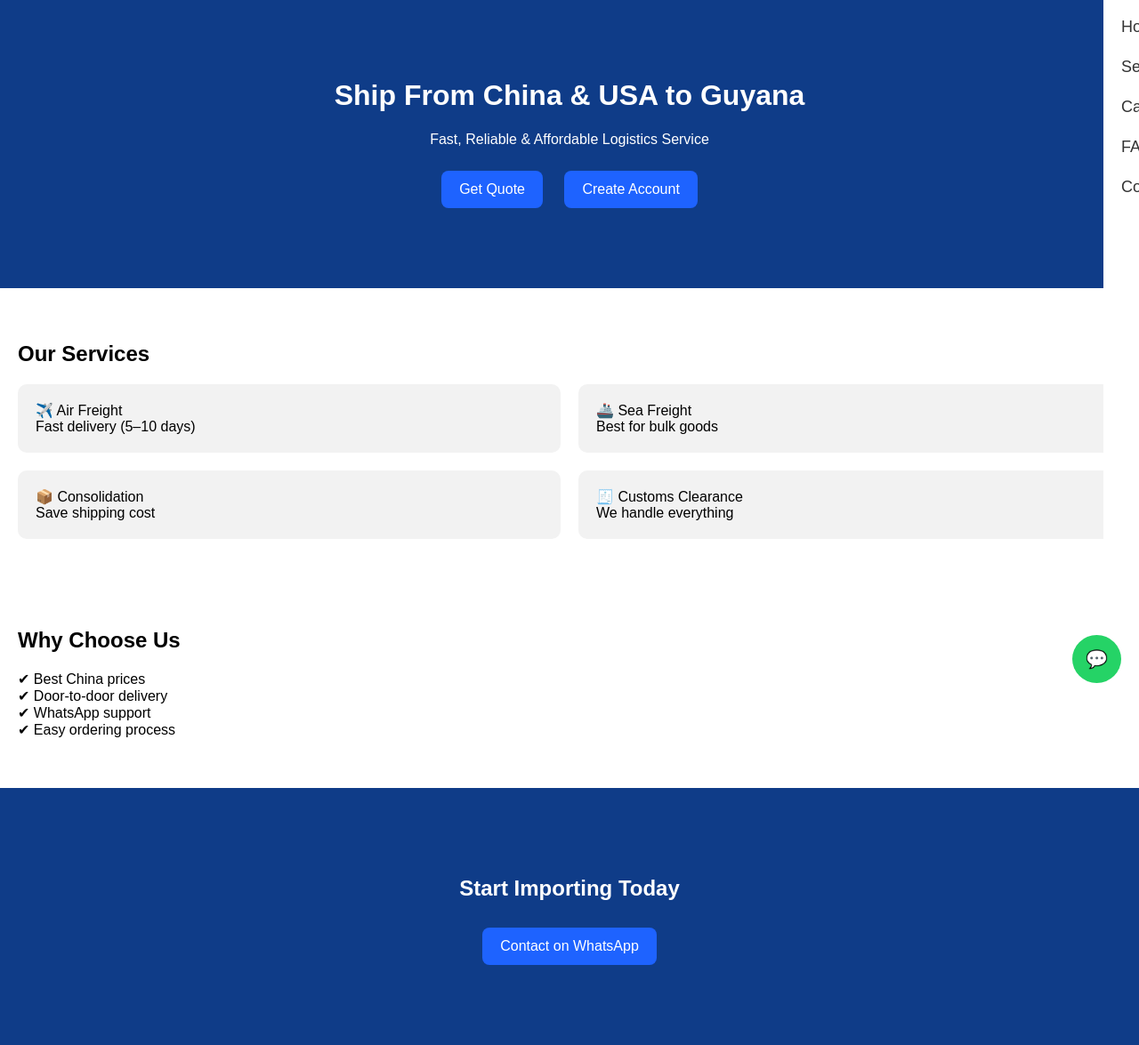
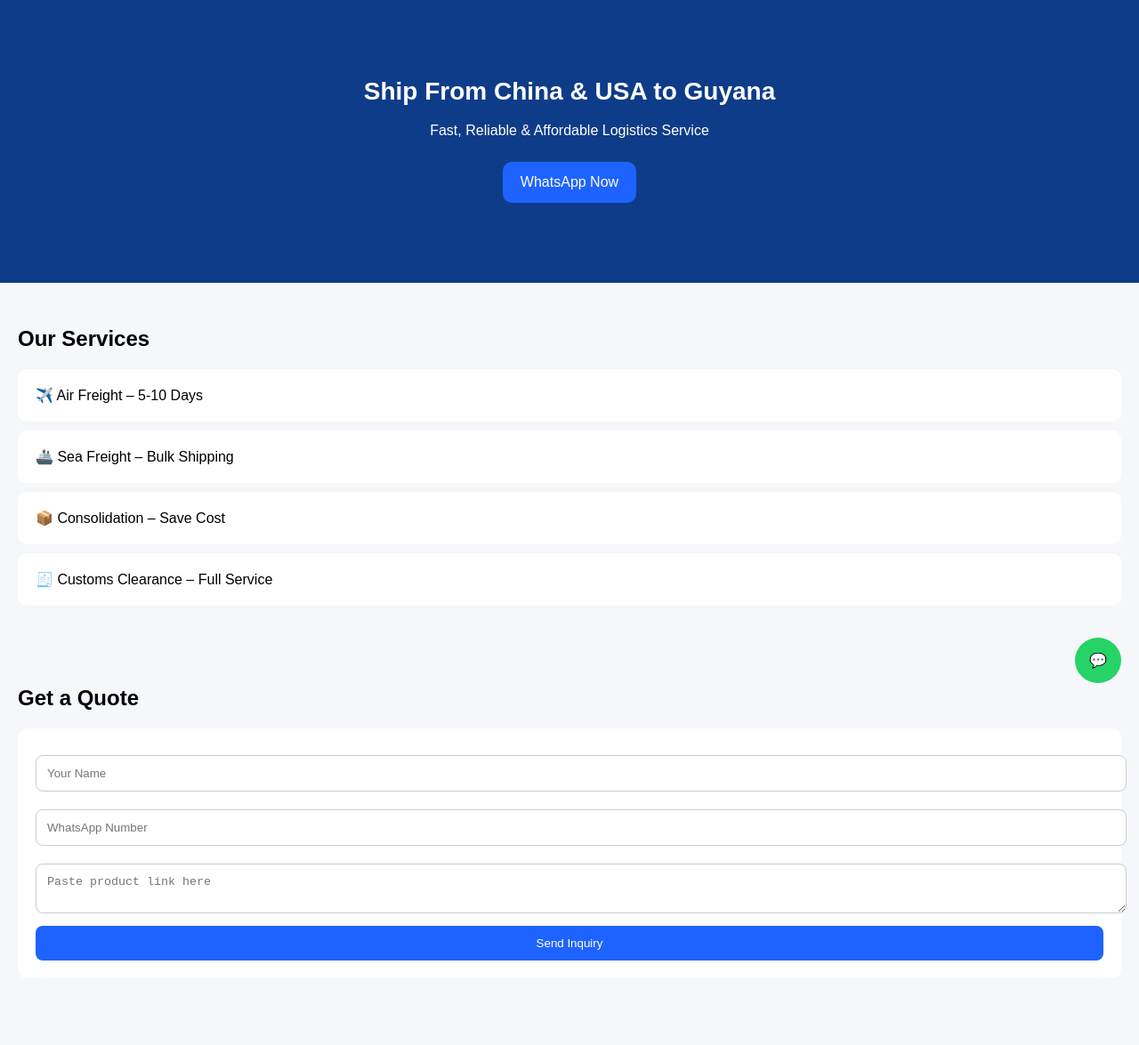
Before and after one commit to chinasource998-hub/chinasource998-hub.github.io, a plain HTML site: page index.html in a window 1280 px wide. Shown: the part 12-1187 px from the top of the page at 89% size. After the commit the page ends 1142 px from the top, so only its background shows below. Drawn offline with Linux system fonts and the light colour scheme.

Commit message:
Revamp layout and update service offerings

```diff
--- a/index.html
+++ b/index.html
@@ -9,80 +9,65 @@
 body{
     margin:0;
     font-family:Arial, sans-serif;
-    background:#0f3c88;
-    color:white;
-}
-
-/* MENU */
-.menu-btn{
-    position:fixed;
-    top:15px;
-    right:15px;
-    font-size:24px;
-    cursor:pointer;
-}
-
-.sidebar{
-    position:fixed;
-    right:-250px;
-    top:0;
-    width:250px;
-    height:100%;
-    background:white;
-    color:black;
-    padding:20px;
-    transition:0.3s;
-}
-
-.sidebar a{
-    display:block;
-    padding:12px 0;
-    text-decoration:none;
-    color:#333;
-    font-size:18px;
-}
-
-.sidebar.active{
-    right:0;
+    background:#f5f7fb;
 }
 
 /* HERO */
 .hero{
+    background:#0f3c88;
+    color:white;
     padding:80px 20px;
     text-align:center;
 }
 
 .hero h1{
-    font-size:32px;
+    font-size:28px;
 }
 
 .btn{
     display:inline-block;
     margin:10px;
-    padding:12px 20px;
+    padding:14px 20px;
     background:#1e63ff;
     color:white;
-    border-radius:8px;
+    border-radius:10px;
     text-decoration:none;
 }
 
 /* SECTION */
 .section{
-    padding:40px 20px;
-    background:white;
-    color:black;
-}
-
-.grid{
-    display:grid;
-    grid-template-columns:1fr 1fr;
-    gap:20px;
+    padding:30px 20px;
 }
 
 .card{
+    background:white;
+    padding:20px;
+    margin:10px 0;
+    border-radius:10px;
+}
+
+/* FORM */
+.form{
+    background:white;
     padding:20px;
     border-radius:10px;
-    background:#f2f2f2;
+}
+
+input, textarea{
+    width:100%;
+    padding:12px;
+    margin:10px 0;
+    border-radius:8px;
+    border:1px solid #ccc;
+}
+
+.submit-btn{
+    background:#1e63ff;
+    color:white;
+    padding:12px;
+    border:none;
+    width:100%;
+    border-radius:8px;
 }
 
 /* WHATSAPP */
@@ -92,91 +77,58 @@ body{
     right:20px;
     background:#25D366;
     color:white;
-    padding:15px;
+    padding:16px;
     border-radius:50%;
     text-decoration:none;
-    font-size:20px;
-}
-
-@media(max-width:768px){
-    .grid{
-        grid-template-columns:1fr;
-    }
 }
 </style>
 </head>
 
 <body>
 
-<div class="menu-btn" onclick="toggleMenu()">☰</div>
-
-<div class="sidebar" id="menu">
-    <a href="#">Home</a>
-    <a href="#">Services</a>
-    <a href="#">Calculator</a>
-    <a href="#">FAQ</a>
-    <a href="#">Contact</a>
-</div>
-
 <!-- HERO -->
 <div class="hero">
     <h1>Ship From China & USA to Guyana</h1>
     <p>Fast, Reliable & Affordable Logistics Service</p>
 
-    <a class="btn" href="https://wa.me/5920000000">Get Quote</a>
-    <a class="btn" href="#">Create Account</a>
+    <a class="btn" href="https://wa.me/5926638049">WhatsApp Now</a>
 </div>
 
 <!-- SERVICES -->
 <div class="section">
-    <h2>Our Services</h2>
+<h2>Our Services</h2>
 
-    <div class="grid">
-        <div class="card">
-            ✈️ Air Freight<br>
-            Fast delivery (5–10 days)
-        </div>
-
-        <div class="card">
-            🚢 Sea Freight<br>
-            Best for bulk goods
-        </div>
-
-        <div class="card">
-            📦 Consolidation<br>
-            Save shipping cost
-        </div>
-
-        <div class="card">
-            🧾 Customs Clearance<br>
-            We handle everything
-        </div>
-    </div>
+<div class="card">✈️ Air Freight – 5-10 Days</div>
+<div class="card">🚢 Sea Freight – Bulk Shipping</div>
+<div class="card">📦 Consolidation – Save Cost</div>
+<div class="card">🧾 Customs Clearance – Full Service</div>
 </div>
 
-<!-- WHY -->
+<!-- FORM -->
 <div class="section">
-    <h2>Why Choose Us</h2>
-    <p>
-        ✔ Best China prices<br>
-        ✔ Door-to-door delivery<br>
-        ✔ WhatsApp support<br>
-        ✔ Easy ordering process
-    </p>
+<h2>Get a Quote</h2>
+
+<div class="form">
+<input id="name" placeholder="Your Name">
+<input id="phone" placeholder="WhatsApp Number">
+<textarea id="product" placeholder="Paste product link here"></textarea>
+
+<button class="submit-btn" onclick="send()">Send Inquiry</button>
+</div>
 </div>
 
-<!-- CTA -->
-<div class="hero">
-    <h2>Start Importing Today</h2>
-    <a class="btn" href="https://wa.me/5920000000">Contact on WhatsApp</a>
-</div>
-
-<!-- WHATSAPP -->
-<a class="whatsapp" href="https://wa.me/5920000000">💬</a>
+<!-- FLOAT -->
+<a class="whatsapp" href="https://wa.me/5926638049">💬</a>
 
 <script>
-function toggleMenu(){
-    document.getElementById("menu").classList.toggle("active");
+function send(){
+    let name = document.getElementById("name").value;
+    let phone = document.getElementById("phone").value;
+    let product = document.getElementById("product").value;
+
+    let text = `New Order:%0AName: ${name}%0APhone: ${phone}%0AProduct: ${product}`;
+
+    window.open(`https://wa.me/5926638049?text=${text}`);
 }
 </script>
 
```
